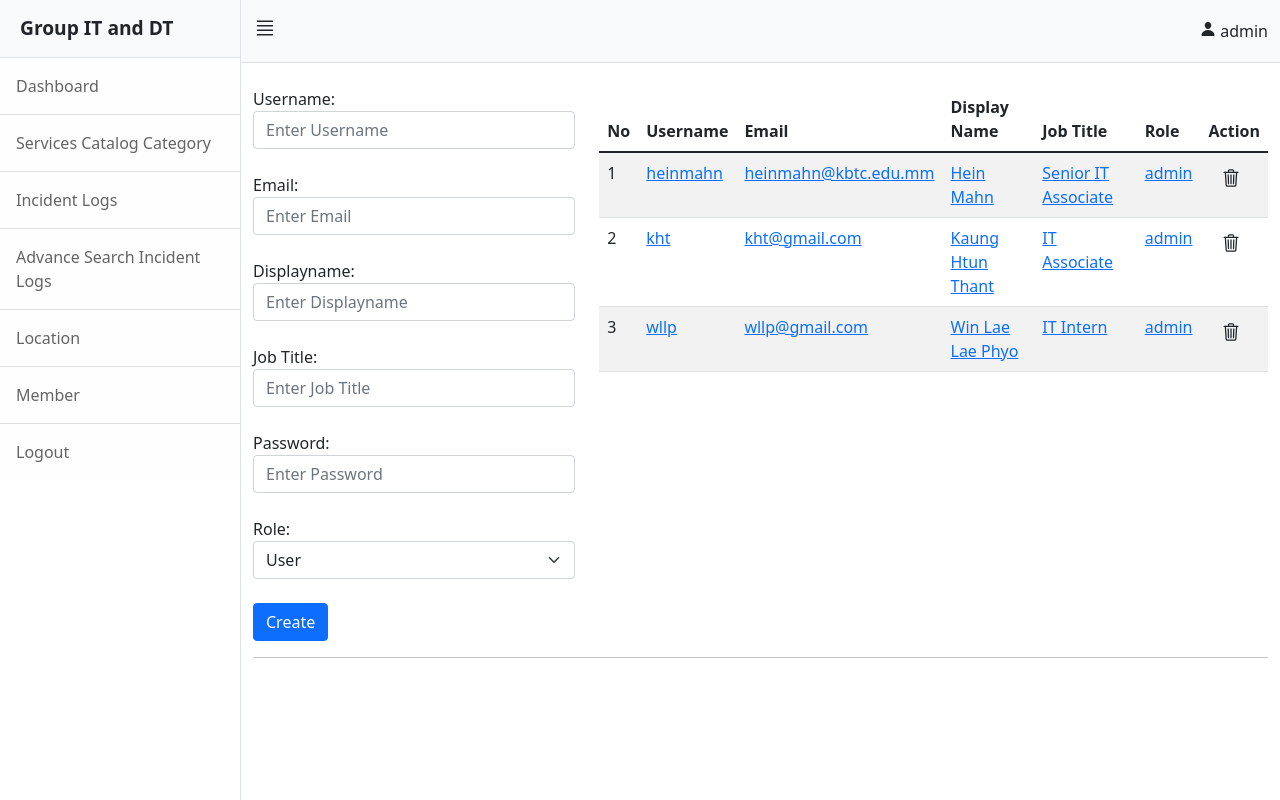
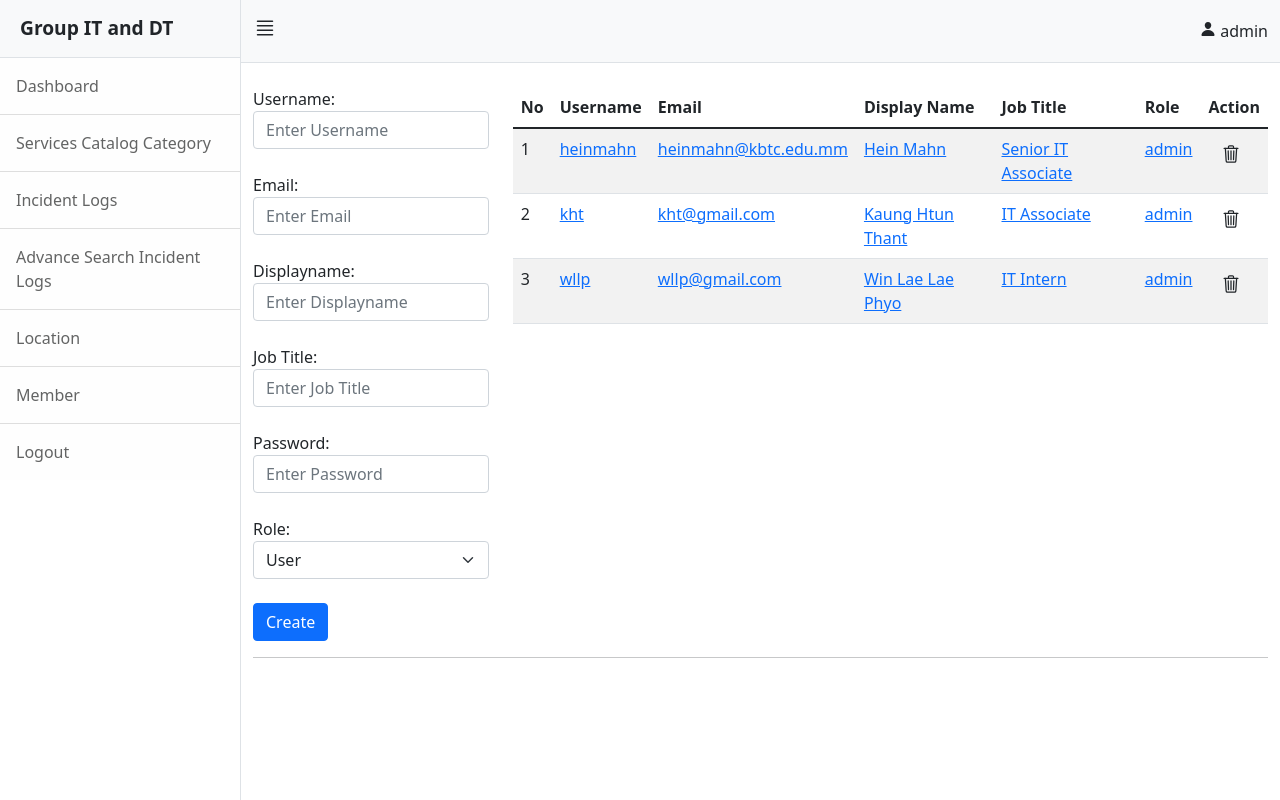
Before and after one commit to eugen3199/incident-logs-kbtc, a PHP site: page /admin/member.php in a window 1280 px wide. Run offline with PHP 8.4, Linux system fonts and the light colour scheme; a user stored in the database is signed in; data comes from the database, SQL or seed files in the repository; some libraries are stand-ins or nearby versions.

Commit message:
Updated Feature: adjusted col md of member page

```diff
--- a/admin/member.php
+++ b/admin/member.php
@@ -20,7 +20,7 @@
             <!-- Category -->
 
             <div class="row">
-                <div class="col-md-4">
+                <div class="col-md-3">
                     <form action="backend.php" method="post">
                         <div class="form-group ">
                             <label for="category">Username:</label>
@@ -67,7 +67,7 @@
                         </div>
                     </form>
                 </div>
-                <div class="col-md-8">
+                <div class="col-md-9">
                     <table class="table table-striped">
                         <thead>
                             <tr>
```
